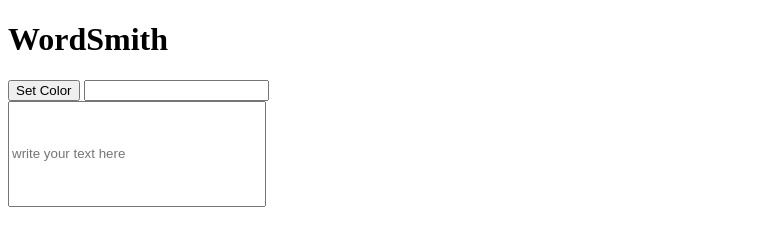
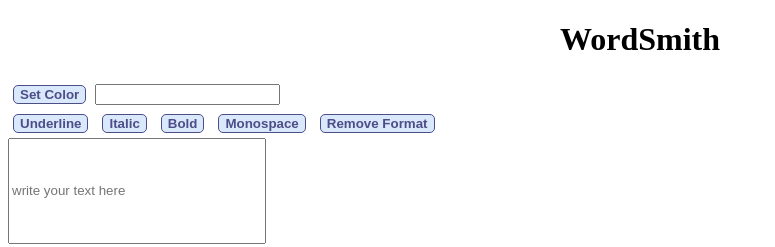
Before and after one commit to martaclj/WordEditor, a plain HTML site: page index.html in a window 1280 px wide. Shown: the whole page, without its empty margins (0-775 px from the left). Drawn offline with Linux system fonts and the light colour scheme.

Commit message:
update buttons styles

```diff
--- a/index.html
+++ b/index.html
@@ -9,7 +9,10 @@
       <button nclick="setColor()">Set Color</button>
       <input type="value">
     </div>
-    <div></div>
+    <div>
+      <button>Underline</button> <button>Italic</button> <button>Bold</button>
+      <button>Monospace</button> <button>Remove Format</button>
+    </div>
     <div>
       <input id=words style="height:100px;width:250px"
         placeholder="write your text here" />
--- a/style.css
+++ b/style.css
@@ -21,3 +21,15 @@
 body {
   height: 500px;
 }
+button {
+  border-radius: 5px;
+  margin: 5px;
+  font-weight: bold;
+  color: #4D4D87;
+  border: 1px solid;
+  background-color: #D9E8FB;
+}
+
+h1 {
+  text-align: center;
+}
```
